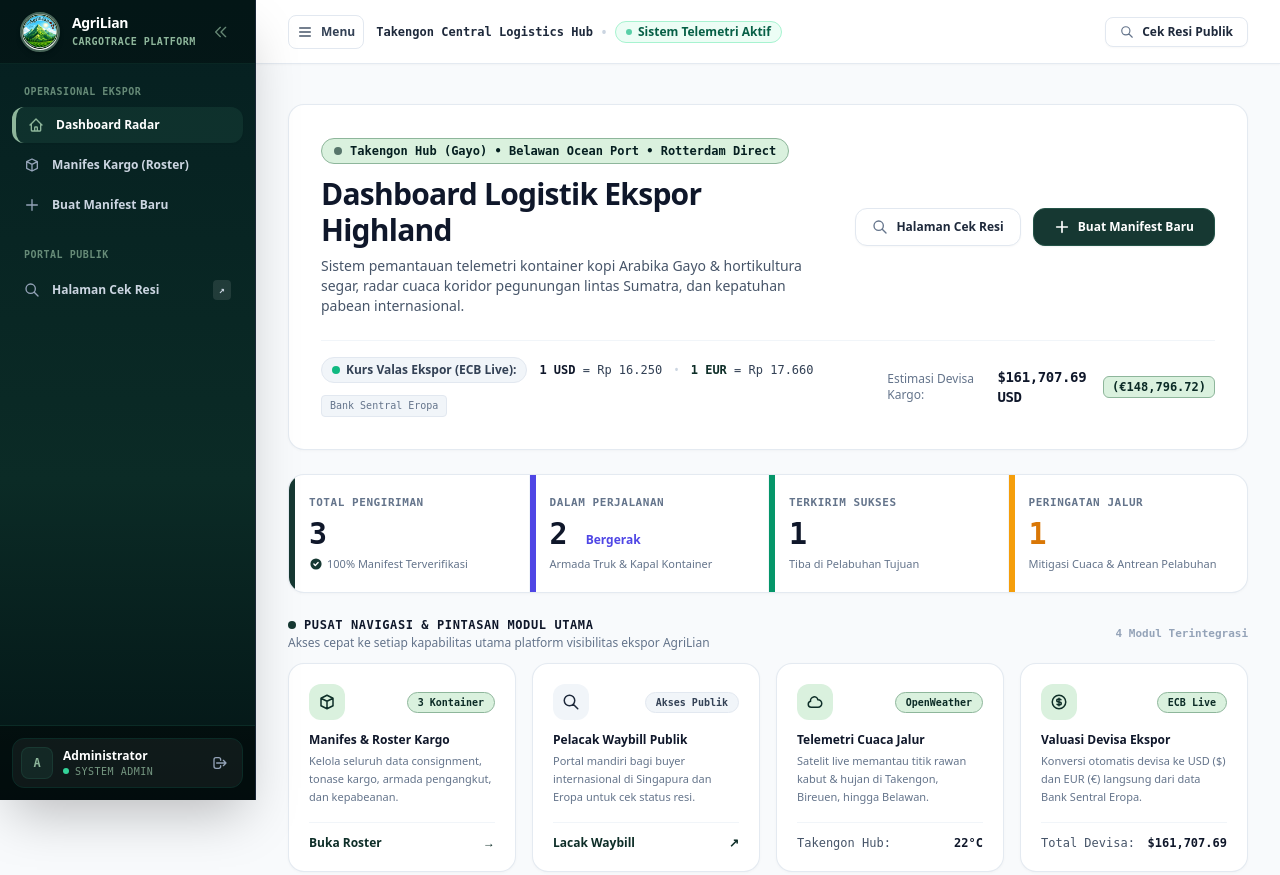
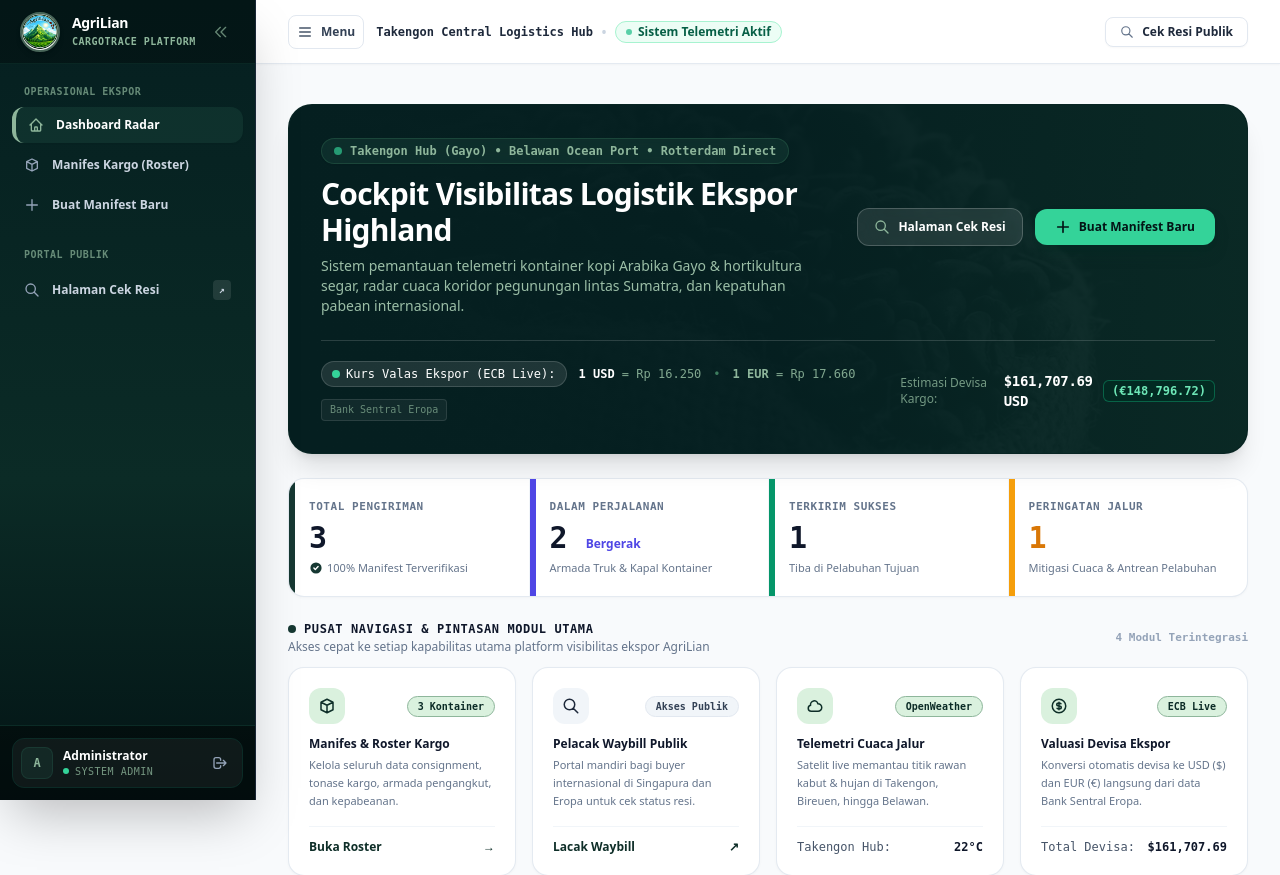
Before and after one commit to annisaliandess/Agrilian_CargoTrace, a Laravel app: page /dashboard in a window 1280 px wide. Shown: the top 875 px of the page. Run offline with Laravel 12, Linux system fonts and the light colour scheme; a user stored in the database is signed in; data comes from the database, SQL or seed files in the repository; data that the repository does not hold is empty; some libraries are stand-ins or nearby versions; some web fonts are replaced.

Commit message:
feat(dashboard): enhance atmospheric highland banner and 3-column commodity & fleet showcase

```diff
--- a/resources/views/dashboard/index.blade.php
+++ b/resources/views/dashboard/index.blade.php
@@ -8,34 +8,40 @@
     <!-- ======================================================== -->
     <!-- 1. EXECUTIVE COMMAND BANNER (High-Precision Enterprise)   -->
     <!-- ======================================================== -->
-    <div class="bg-white rounded-2xl p-6 sm:p-8 border border-slate-200/90 shadow-[0_1px_3px_rgba(0,0,0,0.03)]">
+    <div class="relative rounded-3xl overflow-hidden shadow-xl border border-forest-800/60 bg-[#051F20] text-white">
+        <!-- Background Image with Ambient Highland Overlay -->
+        <div class="absolute inset-0 bg-cover bg-center opacity-30 mix-blend-luminosity scale-105 transition-transform duration-1000" style="background-image: url('{{ asset('images/highland.jpg') }}');"></div>
+        <div class="absolute inset-0 bg-gradient-to-r from-[#051F20] via-[#051F20]/95 to-[#0B2B26]/85"></div>
+
+        <!-- Content Container -->
+        <div class="relative p-6 sm:p-8 z-10">
             <div class="flex flex-col lg:flex-row lg:items-center justify-between gap-6">
                 <div class="max-w-2xl">
                     <!-- Status Badge -->
-                <div class="inline-flex items-center gap-2 px-3 py-1 rounded-full text-xs font-semibold bg-forest-50 text-forest-900 border border-forest-200 mb-3">
-                    <span class="w-2 h-2 rounded-full bg-forest-600 animate-pulse"></span>
-                    <span class="font-mono">Takengon Hub (Gayo) &bull; Belawan Ocean Port &bull; Rotterdam Direct</span>
+                    <div class="inline-flex items-center gap-2 px-3 py-1 rounded-full text-xs font-semibold bg-forest-500/30 text-forest-200 border border-forest-400/30 backdrop-blur-md mb-3 shadow-sm font-mono">
+                        <span class="w-2 h-2 rounded-full bg-emerald-400 animate-pulse"></span>
+                        <span>Takengon Hub (Gayo) &bull; Belawan Ocean Port &bull; Rotterdam Direct</span>
                     </div>
 
                     <!-- Headline -->
-                <h1 class="text-2xl sm:text-3xl font-extrabold tracking-tight text-slate-900 leading-tight">
-                    Dashboard Logistik Ekspor Highland
+                    <h1 class="text-2xl sm:text-3xl font-extrabold tracking-tight text-white leading-tight">
+                        Cockpit Visibilitas Logistik Ekspor Highland
                     </h1>
-                <p class="text-xs sm:text-sm text-slate-600 mt-2 font-medium leading-relaxed">
+                    <p class="text-xs sm:text-sm text-forest-100/80 mt-2 font-medium leading-relaxed max-w-xl">
                         Sistem pemantauan telemetri kontainer kopi Arabika Gayo & hortikultura segar, radar cuaca koridor pegunungan lintas Sumatra, dan kepatuhan pabean internasional.
                     </p>
                 </div>
 
                 <!-- Action Buttons -->
                 <div class="flex flex-wrap items-center gap-3 shrink-0">
-                <a href="{{ route('track.public') }}" target="_blank" class="btn-brand-outline px-4 py-2.5 rounded-xl text-xs font-semibold flex items-center gap-2 cursor-pointer shadow-xs">
-                    <svg class="w-4 h-4 text-slate-500" fill="none" stroke="currentColor" viewBox="0 0 24 24"><path stroke-linecap="round" stroke-linejoin="round" stroke-width="2" d="M21 21l-6-6m2-5a7 7 0 11-14 0 7 7 0 0114 0z"/></svg>
+                    <a href="{{ route('track.public') }}" target="_blank" class="px-4 py-2.5 rounded-xl text-xs font-semibold bg-white/10 hover:bg-white/20 text-white border border-white/20 backdrop-blur-md transition-all flex items-center justify-center gap-2 shadow-sm cursor-pointer">
+                        <svg class="w-4 h-4 text-forest-200" fill="none" stroke="currentColor" viewBox="0 0 24 24"><path stroke-linecap="round" stroke-linejoin="round" stroke-width="2" d="M21 21l-6-6m2-5a7 7 0 11-14 0 7 7 0 0114 0z"/></svg>
                         <span>Halaman Cek Resi</span>
                     </a>
 
                     @if(auth()->user()->isAdmin() || auth()->user()->isOperator())
-                    <a href="{{ route('shipments.create') }}" class="btn-brand-accent px-5 py-2.5 rounded-xl text-xs font-bold flex items-center gap-2 cursor-pointer shadow-sm">
-                        <svg class="w-4 h-4 text-white" fill="none" stroke="currentColor" viewBox="0 0 24 24"><path stroke-linecap="round" stroke-linejoin="round" stroke-width="2.5" d="M12 4v16m8-8H4"/></svg>
+                        <a href="{{ route('shipments.create') }}" class="px-5 py-2.5 rounded-xl text-xs font-bold bg-emerald-400 hover:bg-emerald-300 text-forest-950 transition-all flex items-center justify-center gap-2 shadow-lg shadow-emerald-950/40 cursor-pointer">
+                            <svg class="w-4 h-4 text-forest-950" fill="none" stroke="currentColor" viewBox="0 0 24 24"><path stroke-linecap="round" stroke-linejoin="round" stroke-width="2.5" d="M12 4v16m8-8H4"/></svg>
                             <span>Buat Manifest Baru</span>
                         </a>
                     @endif
@@ -43,26 +49,23 @@
             </div>
 
             <!-- Live Global Export Valuation & Currency Bar (ECB Live) -->
-        <div class="mt-6 pt-4 border-t border-slate-100 flex flex-col sm:flex-row sm:items-center justify-between gap-4 text-xs">
-            <div class="flex flex-wrap items-center gap-3">
-                <span class="inline-flex items-center gap-1.5 px-2.5 py-1 rounded-full bg-slate-100 text-slate-700 font-semibold border border-slate-200">
-                    <span class="w-2 h-2 rounded-full bg-emerald-500"></span>
+            <div class="mt-6 pt-5 border-t border-white/15 flex flex-col sm:flex-row sm:items-center justify-between gap-4 text-xs text-forest-200/90 font-medium">
+                <div class="flex flex-wrap items-center gap-3 font-mono">
+                    <span class="inline-flex items-center gap-1.5 px-2.5 py-1 rounded-full bg-white/10 text-white border border-white/15 backdrop-blur-xs">
+                        <span class="w-2 h-2 rounded-full bg-emerald-400"></span>
                         <span>Kurs Valas Ekspor (ECB Live):</span>
                     </span>
-                <span class="font-mono text-slate-700">
-                    <strong class="text-slate-900">1 USD</strong> = Rp {{ number_format($currencyRates['usd_to_idr'], 0, ',', '.') }}
-                </span>
-                <span class="text-slate-300">&bull;</span>
-                <span class="font-mono text-slate-700">
-                    <strong class="text-forest-700">1 EUR</strong> = Rp {{ number_format($currencyRates['eur_to_idr'], 0, ',', '.') }}
-                </span>
-                <span class="text-[10px] text-slate-500 bg-slate-100 px-2 py-0.5 rounded border border-slate-200 font-mono">Bank Sentral Eropa</span>
+                    <span><strong class="text-white">1 USD</strong> = Rp {{ number_format($currencyRates['usd_to_idr'], 0, ',', '.') }}</span>
+                    <span class="text-forest-400">&bull;</span>
+                    <span><strong class="text-forest-200">1 EUR</strong> = Rp {{ number_format($currencyRates['eur_to_idr'], 0, ',', '.') }}</span>
+                    <span class="text-[10px] text-forest-200/70 bg-white/5 px-2 py-0.5 rounded border border-white/10 font-mono">Bank Sentral Eropa</span>
                 </div>
 
                 <div class="flex items-center gap-2">
-                <span class="text-slate-500 font-medium">Estimasi Devisa Kargo:</span>
-                <strong class="font-mono font-bold text-slate-900 text-sm tracking-tight">{{ $totalValuation['usd_formatted'] }} USD</strong>
-                <span class="text-xs font-mono font-bold text-forest-800 bg-forest-50 px-2 py-0.5 rounded-md border border-forest-200">({{ $totalValuation['eur_formatted'] }})</span>
+                    <span class="text-forest-200/80">Estimasi Devisa Kargo:</span>
+                    <strong class="font-mono font-bold text-white text-sm tracking-tight">{{ $totalValuation['usd_formatted'] }} USD</strong>
+                    <span class="text-xs font-mono font-bold text-emerald-300 bg-emerald-950/80 px-2 py-0.5 rounded-md border border-emerald-500/40">({{ $totalValuation['eur_formatted'] }})</span>
+                </div>
             </div>
         </div>
     </div>
@@ -245,44 +248,47 @@
             <span class="text-[11px] font-semibold text-slate-400 hidden sm:inline font-mono">Standar Mutu Internasional</span>
         </div>
 
-        <div class="grid grid-cols-1 md:grid-cols-2 gap-6">
+        <div class="grid grid-cols-1 md:grid-cols-3 gap-5">
             <!-- Card 1: Kopi Arabika Gayo Specialty -->
-            <div class="bg-white rounded-2xl border border-slate-200/90 shadow-[0_1px_3px_rgba(0,0,0,0.03)] overflow-hidden flex flex-col sm:flex-row group hover:border-blue-300 transition-all">
-                <div class="sm:w-52 h-48 sm:h-auto relative overflow-hidden bg-slate-100 shrink-0">
+            <div class="bg-white rounded-2xl border border-slate-200/90 shadow-[0_1px_3px_rgba(0,0,0,0.03)] overflow-hidden flex flex-col group hover:border-forest-300 transition-all">
+                <div class="h-44 relative overflow-hidden bg-slate-100 shrink-0">
                     <img src="/images/coffee.jpg" alt="Kopi Arabika Gayo Takengon" class="w-full h-full object-cover group-hover:scale-105 transition-transform duration-500">
-                    <span class="absolute top-3 left-3 px-2.5 py-1 rounded-md text-[10px] font-extrabold bg-slate-900/90 text-white backdrop-blur-xs border border-white/20 uppercase tracking-wider font-mono">
-                        Komoditas Utama
+                    <span class="absolute top-3 left-3 px-2.5 py-1 rounded-md text-[10px] font-extrabold bg-[#051F20]/90 text-white backdrop-blur-xs border border-white/20 uppercase tracking-wider font-mono">
+                        Komoditas Utama Gayo
+                    </span>
+                    <span class="absolute bottom-3 left-3 px-2 py-0.5 rounded text-[10px] font-bold bg-black/60 text-forest-200 backdrop-blur-xs font-mono">
+                        1.400 mdpl Takengon
                     </span>
                 </div>
                 <div class="p-5 flex-1 flex flex-col justify-between">
                     <div>
                         <div class="flex items-center justify-between gap-2 mb-1.5">
                             <span class="text-xs font-mono font-bold text-forest-700">AGLN-2026-GY001</span>
-                            <span class="px-2.5 py-0.5 rounded-full text-[10px] font-bold bg-emerald-50 text-emerald-800 border border-emerald-200 font-mono">
+                            <span class="px-2 py-0.5 rounded-full text-[10px] font-bold bg-emerald-50 text-emerald-800 border border-emerald-200 font-mono">
                                 On Track (Maersk)
                             </span>
                         </div>
                         <h3 class="text-sm font-bold text-slate-900 group-hover:text-forest-700 transition-colors">
                             Kopi Arabika Gayo Specialty Grade 1
                         </h3>
-                        <p class="text-xs text-slate-500 mt-1">Takengon Central Hub &rarr; Pelabuhan Belawan &rarr; Port of Rotterdam</p>
+                        <p class="text-xs text-slate-500 mt-1">Takengon Central &rarr; Belawan &rarr; Rotterdam</p>
 
-                        <div class="grid grid-cols-2 gap-2 mt-3 p-3 rounded-xl bg-slate-50 border border-slate-200/70 text-xs">
+                        <div class="grid grid-cols-2 gap-2 mt-3 p-2.5 rounded-xl bg-slate-50 border border-slate-200/70 text-xs">
                             <div>
-                                <span class="text-[10px] text-slate-400 block uppercase font-medium font-mono">Kadar Air</span>
-                                <strong class="text-slate-800 font-mono">11.4% (Standar &lt; 12%)</strong>
+                                <span class="text-[9px] text-slate-400 block uppercase font-medium font-mono">Kadar Air</span>
+                                <strong class="text-slate-800 font-mono text-xs">11.4% (&lt; 12%)</strong>
                             </div>
                             <div>
-                                <span class="text-[10px] text-slate-400 block uppercase font-medium font-mono">Nilai Cacat</span>
-                                <strong class="text-slate-800 font-mono">&lt; 3 (Zero Primary)</strong>
+                                <span class="text-[9px] text-slate-400 block uppercase font-medium font-mono">Nilai Cacat</span>
+                                <strong class="text-slate-800 font-mono text-xs">&lt; 3 (Zero Defect)</strong>
                             </div>
                         </div>
                     </div>
 
                     <div class="mt-4 pt-3 border-t border-slate-100 flex items-center justify-between text-xs">
-                        <span class="text-slate-500 font-mono">Tonase: <strong class="text-slate-900">18.500 kg</strong></span>
-                        <a href="/shipments/1" class="btn-brand-outline px-3.5 py-1.5 rounded-lg text-xs font-bold text-forest-700 hover:text-forest-900 flex items-center gap-1.5 transition-colors">
-                            <span>Periksa Kargo</span>
+                        <span class="text-slate-500 font-mono">Bobot: <strong class="text-slate-900">18.500 kg</strong></span>
+                        <a href="/shipments/1" class="btn-brand-outline px-3 py-1.5 rounded-lg text-xs font-bold text-forest-700 hover:text-forest-900 flex items-center gap-1 transition-colors">
+                            <span>Periksa</span>
                             <span>&rarr;</span>
                         </a>
                     </div>
@@ -290,42 +296,91 @@
             </div>
 
             <!-- Card 2: Hortikultura Cold-Chain (Alpukat & Cabai) -->
-            <div class="bg-white rounded-2xl border border-slate-200/90 shadow-[0_1px_3px_rgba(0,0,0,0.03)] overflow-hidden flex flex-col sm:flex-row group hover:border-forest-300 transition-all">
-                <div class="sm:w-52 h-48 sm:h-auto relative overflow-hidden bg-slate-100 shrink-0">
+            <div class="bg-white rounded-2xl border border-slate-200/90 shadow-[0_1px_3px_rgba(0,0,0,0.03)] overflow-hidden flex flex-col group hover:border-forest-300 transition-all">
+                <div class="h-44 relative overflow-hidden bg-slate-100 shrink-0">
                     <img src="/images/avocado.jpg" alt="Alpukat Mentega & Cabai Takengon" class="w-full h-full object-cover group-hover:scale-105 transition-transform duration-500">
                     <span class="absolute top-3 left-3 px-2.5 py-1 rounded-md text-[10px] font-extrabold bg-forest-900/90 text-white backdrop-blur-xs border border-white/20 uppercase tracking-wider font-mono">
                         Rantai Dingin Reefer
+                    </span>
+                    <span class="absolute bottom-3 left-3 px-2 py-0.5 rounded text-[10px] font-bold bg-black/60 text-emerald-300 backdrop-blur-xs font-mono">
+                        Takengon &rarr; Singapore
                     </span>
                 </div>
                 <div class="p-5 flex-1 flex flex-col justify-between">
                     <div>
                         <div class="flex items-center justify-between gap-2 mb-1.5">
                             <span class="text-xs font-mono font-bold text-forest-700">AGLN-2026-GY002</span>
-                            <span class="px-2.5 py-0.5 rounded-full text-[10px] font-bold bg-forest-50 text-forest-800 border border-forest-200 font-mono">
+                            <span class="px-2 py-0.5 rounded-full text-[10px] font-bold bg-forest-50 text-forest-800 border border-forest-200 font-mono">
                                 Dalam Perjalanan
                             </span>
                         </div>
                         <h3 class="text-sm font-bold text-slate-900 group-hover:text-forest-700 transition-colors">
                             Alpukat Mentega & Cabai Merah Segar
                         </h3>
-                        <p class="text-xs text-slate-500 mt-1">Takengon Central Hub &rarr; Pelabuhan Belawan &rarr; Port of Singapore</p>
+                        <p class="text-xs text-slate-500 mt-1">Takengon Central &rarr; Belawan &rarr; Singapura</p>
 
-                        <div class="grid grid-cols-2 gap-2 mt-3 p-3 rounded-xl bg-slate-50 border border-slate-200/70 text-xs">
+                        <div class="grid grid-cols-2 gap-2 mt-3 p-2.5 rounded-xl bg-slate-50 border border-slate-200/70 text-xs">
                             <div>
-                                <span class="text-[10px] text-slate-400 block uppercase font-medium font-mono">Suhu Reefer</span>
-                                <strong class="text-slate-800 font-mono">5.8°C (Ideal: 4-7°C)</strong>
+                                <span class="text-[9px] text-slate-400 block uppercase font-medium font-mono">Suhu Reefer</span>
+                                <strong class="text-slate-800 font-mono text-xs">5.8°C (Stabil)</strong>
                             </div>
                             <div>
-                                <span class="text-[10px] text-slate-400 block uppercase font-medium font-mono">Kelembaban</span>
-                                <strong class="text-slate-800 font-mono">88% (Stabil)</strong>
+                                <span class="text-[9px] text-slate-400 block uppercase font-medium font-mono">Kelembaban</span>
+                                <strong class="text-slate-800 font-mono text-xs">88% (Ideal)</strong>
                             </div>
                         </div>
                     </div>
 
                     <div class="mt-4 pt-3 border-t border-slate-100 flex items-center justify-between text-xs">
-                        <span class="text-slate-500 font-mono">Tonase: <strong class="text-slate-900">4.200 kg</strong></span>
-                        <a href="/shipments/2" class="btn-brand-outline px-3.5 py-1.5 rounded-lg text-xs font-bold text-forest-700 hover:text-forest-900 flex items-center gap-1.5 transition-colors">
-                            <span>Periksa Kargo</span>
+                        <span class="text-slate-500 font-mono">Bobot: <strong class="text-slate-900">4.200 kg</strong></span>
+                        <a href="/shipments/2" class="btn-brand-outline px-3 py-1.5 rounded-lg text-xs font-bold text-forest-700 hover:text-forest-900 flex items-center gap-1 transition-colors">
+                            <span>Periksa</span>
+                            <span>&rarr;</span>
+                        </a>
+                    </div>
+                </div>
+            </div>
+
+            <!-- Card 3: Armada Angkutan Samudera & Logistik Multimodal -->
+            <div class="bg-white rounded-2xl border border-slate-200/90 shadow-[0_1px_3px_rgba(0,0,0,0.03)] overflow-hidden flex flex-col group hover:border-forest-300 transition-all">
+                <div class="h-44 relative overflow-hidden bg-slate-100 shrink-0">
+                    <img src="/images/ship.jpg" alt="Kapal Pengangkut Kontainer Samudera" class="w-full h-full object-cover group-hover:scale-105 transition-transform duration-500">
+                    <span class="absolute top-3 left-3 px-2.5 py-1 rounded-md text-[10px] font-extrabold bg-[#051F20]/90 text-white backdrop-blur-xs border border-white/20 uppercase tracking-wider font-mono">
+                        Armada Kapal Samudera
+                    </span>
+                    <span class="absolute bottom-3 left-3 px-2 py-0.5 rounded text-[10px] font-bold bg-black/60 text-sky-300 backdrop-blur-xs font-mono">
+                        Maersk Line &bull; Belawan
+                    </span>
+                </div>
+                <div class="p-5 flex-1 flex flex-col justify-between">
+                    <div>
+                        <div class="flex items-center justify-between gap-2 mb-1.5">
+                            <span class="text-xs font-mono font-bold text-forest-700">VESSEL-MSK-09</span>
+                            <span class="px-2 py-0.5 rounded-full text-[10px] font-bold bg-emerald-50 text-emerald-800 border border-emerald-200 font-mono">
+                                Pelayaran Aktif
+                            </span>
+                        </div>
+                        <h3 class="text-sm font-bold text-slate-900 group-hover:text-forest-700 transition-colors">
+                            Kapal Kontainer Ekspor Samudera
+                        </h3>
+                        <p class="text-xs text-slate-500 mt-1">Pelabuhan Belawan &rarr; Selat Malaka &rarr; Eropa</p>
+
+                        <div class="grid grid-cols-2 gap-2 mt-3 p-2.5 rounded-xl bg-slate-50 border border-slate-200/70 text-xs">
+                            <div>
+                                <span class="text-[9px] text-slate-400 block uppercase font-medium font-mono">Kapasitas TEU</span>
+                                <strong class="text-slate-800 font-mono text-xs">1.250 TEU</strong>
+                            </div>
+                            <div>
+                                <span class="text-[9px] text-slate-400 block uppercase font-medium font-mono">Kecepatan Rata-rata</span>
+                                <strong class="text-slate-800 font-mono text-xs">18.4 Knots</strong>
+                            </div>
+                        </div>
+                    </div>
+
+                    <div class="mt-4 pt-3 border-t border-slate-100 flex items-center justify-between text-xs">
+                        <span class="text-slate-500 font-mono">AIS GPS: <strong class="text-emerald-700">Terkoneksi</strong></span>
+                        <a href="/shipments/1" class="btn-brand-outline px-3 py-1.5 rounded-lg text-xs font-bold text-forest-700 hover:text-forest-900 flex items-center gap-1 transition-colors">
+                            <span>Radar</span>
                             <span>&rarr;</span>
                         </a>
                     </div>
```
Lines whose indentation alone changed are shown as unchanged.
